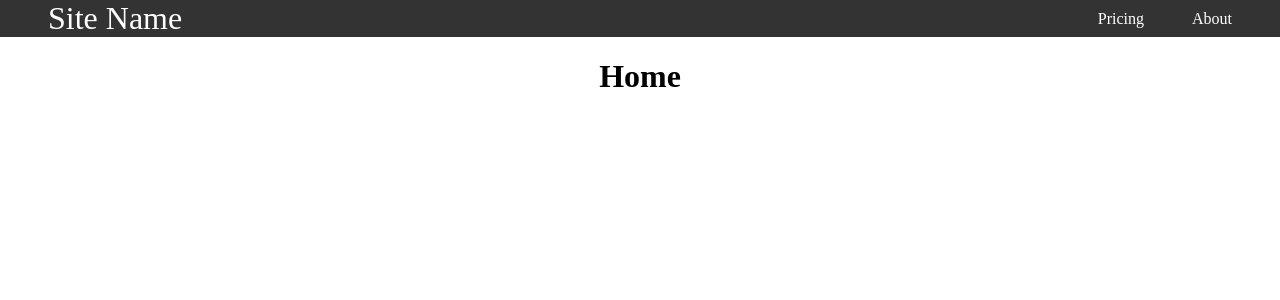
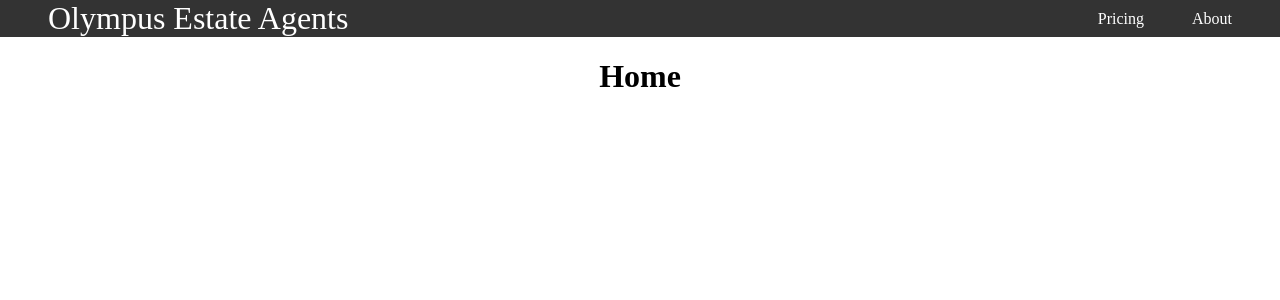
Before and after one commit to ervin456/olympus-estate-agents, a React (Create React App) app: page / in a window 1280 px wide. Shown: the top 300 px of the page. Built offline with nearby package versions, Linux system fonts and the light colour scheme.

Commit message:
name change

```diff
--- a/src/Navbar.js
+++ b/src/Navbar.js
@@ -4,7 +4,7 @@ export default function Navbar() {
   return (
     <nav className="nav">
       <Link to="/" className="site-title">
-        Site Name
+        Olympus Estate Agents
       </Link>
       <ul>
         <CustomLink to="/pricing">Pricing</CustomLink>
```
